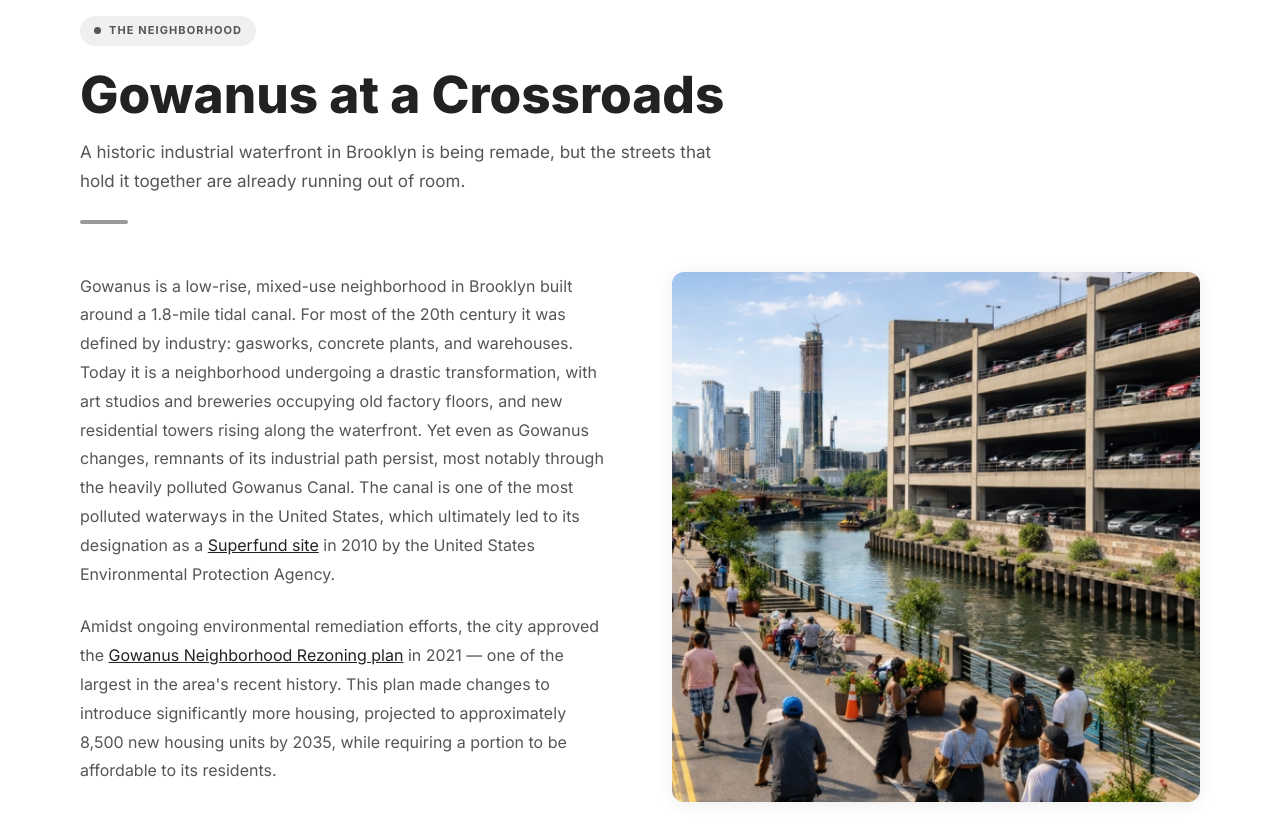
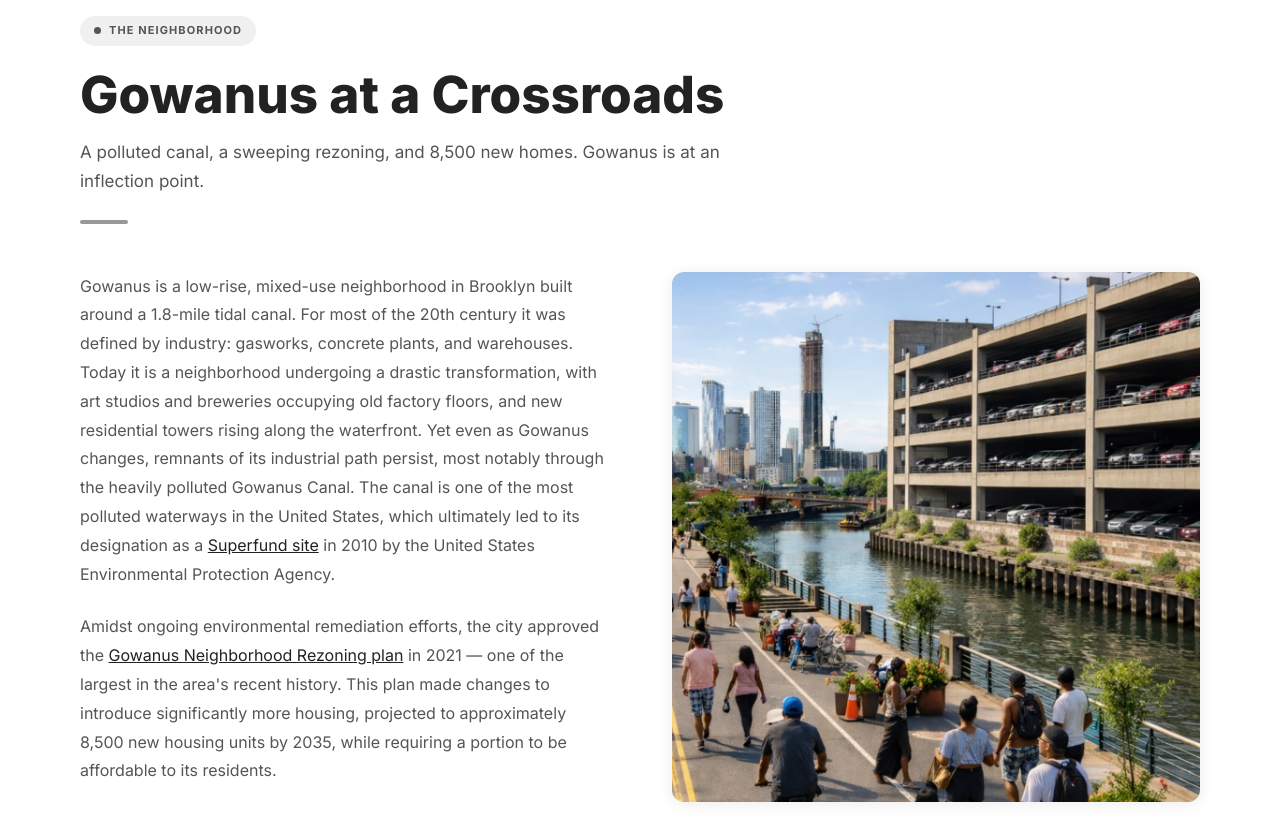
Before and after one commit to Cornell-Tech-Urban-Tech-Hub/uds26_team2, a plain HTML site: page index.html in a window 1280 px wide. Shown: the part 880-1720 px from the top of the page. Drawn offline with nearby package versions, Linux system fonts and the light colour scheme.

Commit message:
Change subheading in Introduction

```diff
--- a/index.html
+++ b/index.html
@@ -387,7 +387,7 @@
   <div class="container">
     <div class="phase-badge" style="background: var(--gray-100); color: var(--gray-600);">The Neighborhood</div>
     <h2 class="section-title">Gowanus at a Crossroads</h2>
-    <p class="section-subtitle">A historic industrial waterfront in Brooklyn is being remade, but the streets that hold it together are already running out of room.</p>
+    <p class="section-subtitle">A polluted canal, a sweeping rezoning, and 8,500 new homes. Gowanus is at an inflection point.</p>
     <div class="section-divider" style="background: var(--gray-400);"></div>
 
     <div style="display: grid; grid-template-columns: 1fr 1fr; gap: 64px; align-items: start;">
```
